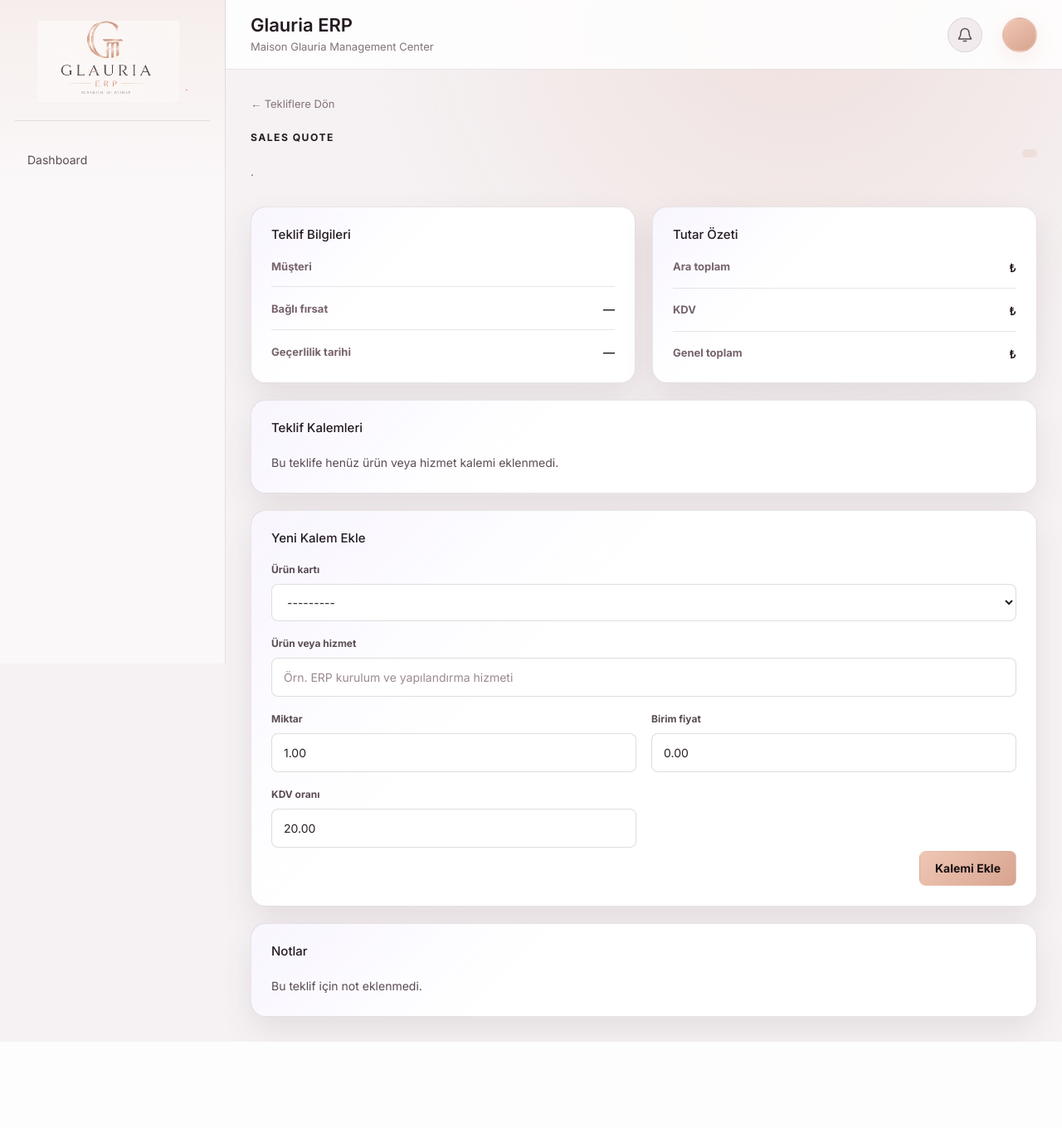
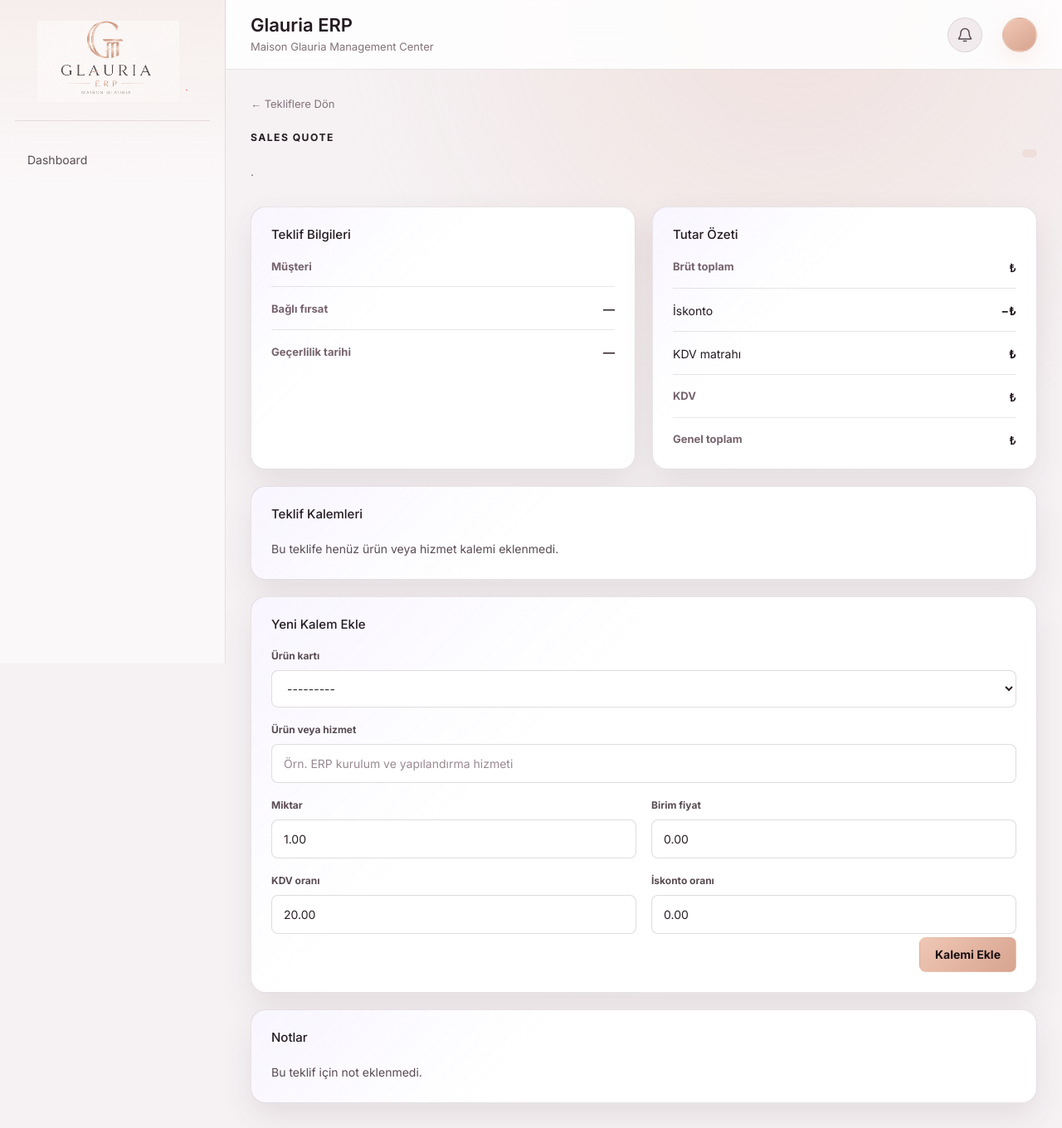
Before and after one commit to ikrabaser/glauria-erp, a Django app: template templates/sales/quote_detail.html in a window 1280 px wide. Shown: the whole page at 83% size. Before the commit the page ends 1256 px from the top, so only its background shows below. Run offline with Django 5.2, Linux system fonts and the light colour scheme; the template is opened without the code that fills it: values that come from a table or form of the project are taken from there, others are empty; parts of the project's set-up code (start-up, migrations or seed data) failed here and were passed over.

Commit message:
feat(sales): add line-level discounts to sales workflow

```diff
--- a/apps/sales/forms.py
+++ b/apps/sales/forms.py
@@ -38,6 +38,7 @@ class SalesQuoteLineForm(forms.ModelForm):
             "quantity",
             "unit_price",
             "tax_rate",
+            "discount_rate",
         ]
         widgets = {
             "description": forms.TextInput(
@@ -64,4 +65,12 @@ class SalesQuoteLineForm(forms.ModelForm):
                     "step": "0.01",
                 }
             ),
+
+            "discount_rate": forms.NumberInput(
+                attrs={
+                    "min": "0",
+                    "max": "100",
+                    "step": "0.01",
+                }
+            ),
         }
--- a/apps/sales/models.py
+++ b/apps/sales/models.py
@@ -92,6 +92,19 @@ class SalesQuote(models.Model):
         decimal_places=2,
         default=Decimal("0.00"),
         verbose_name="Ara toplam",
+    )
+    discount_amount = models.DecimalField(
+        max_digits=14,
+        decimal_places=2,
+        default=Decimal("0.00"),
+        verbose_name="İskonto tutarı",
+    )
+
+    taxable_amount = models.DecimalField(
+        max_digits=14,
+        decimal_places=2,
+        default=Decimal("0.00"),
+        verbose_name="KDV matrahı",
     )
 
     tax_amount = models.DecimalField(
@@ -219,6 +232,12 @@ class SalesQuoteLine(models.Model):
         default=Decimal("20.00"),
         verbose_name="KDV oranı",
     )
+    discount_rate = models.DecimalField(
+        max_digits=5,
+        decimal_places=2,
+        default=Decimal("0.00"),
+        verbose_name="İskonto oranı",
+    )
 
     line_order = models.PositiveIntegerField(
         default=1,
@@ -327,6 +346,19 @@ class SalesOrder(models.Model):
         default=Decimal("0.00"),
         verbose_name="Ara toplam",
     )
+    discount_amount = models.DecimalField(
+        max_digits=14,
+        decimal_places=2,
+        default=Decimal("0.00"),
+        verbose_name="İskonto tutarı",
+    )
+
+    taxable_amount = models.DecimalField(
+        max_digits=14,
+        decimal_places=2,
+        default=Decimal("0.00"),
+        verbose_name="KDV matrahı",
+    )
 
     tax_amount = models.DecimalField(
         max_digits=14,
@@ -427,6 +459,12 @@ class SalesOrderLine(models.Model):
         default=Decimal("20.00"),
         verbose_name="KDV oranı",
     )
+    discount_rate = models.DecimalField(
+        max_digits=5,
+        decimal_places=2,
+        default=Decimal("0.00"),
+        verbose_name="İskonto oranı",
+    )
 
     line_order = models.PositiveIntegerField(
         default=0,
@@ -439,17 +477,32 @@ class SalesOrderLine(models.Model):
         verbose_name_plural = "Satış sipariş kalemleri"
 
     @property
-    def subtotal(self):
+    def gross_amount(self):
         return self.quantity * self.unit_price
 
     @property
+    def discount_amount(self):
+        return (
+            self.gross_amount
+            * self.discount_rate
+            / Decimal("100")
+        )
+
+    @property
+    def subtotal(self):
+        return self.gross_amount - self.discount_amount
+
+    @property
     def tax_amount(self):
-        return self.subtotal * self.tax_rate / Decimal("100")
+        return (
+            self.subtotal
+            * self.tax_rate
+            / Decimal("100")
+        )
 
     @property
     def total_amount(self):
         return self.subtotal + self.tax_amount
-
     def __str__(self):
         return self.description
 
@@ -619,6 +672,19 @@ class Invoice(models.Model):
         default=Decimal("0.00"),
         verbose_name="Ara toplam",
     )
+    discount_amount = models.DecimalField(
+        max_digits=14,
+        decimal_places=2,
+        default=Decimal("0.00"),
+        verbose_name="İskonto tutarı",
+    )
+
+    taxable_amount = models.DecimalField(
+        max_digits=14,
+        decimal_places=2,
+        default=Decimal("0.00"),
+        verbose_name="KDV matrahı",
+    )
 
     tax_amount = models.DecimalField(
         max_digits=14,
@@ -722,6 +788,7 @@ class Invoice(models.Model):
                         quantity=line.quantity,
                         unit_price=line.unit_price,
                         tax_rate=line.tax_rate,
+                        discount_rate=line.discount_rate,
                         line_order=line.line_order,
                     )
                     for line in order.lines.all()
@@ -734,19 +801,27 @@ class Invoice(models.Model):
 
     def recalculate_totals(self):
         subtotal = Decimal("0.00")
+        discount_amount = Decimal("0.00")
+        taxable_amount = Decimal("0.00")
         tax_amount = Decimal("0.00")
 
         for line in self.lines.all():
-            subtotal += line.subtotal
+            subtotal += line.gross_amount
+            discount_amount += line.discount_amount
+            taxable_amount += line.subtotal
             tax_amount += line.tax_amount
 
         self.subtotal = subtotal
+        self.discount_amount = discount_amount
+        self.taxable_amount = taxable_amount
         self.tax_amount = tax_amount
-        self.total_amount = subtotal + tax_amount
+        self.total_amount = taxable_amount + tax_amount
 
         self.save(
             update_fields=[
                 "subtotal",
+                "discount_amount",
+                "taxable_amount",
                 "tax_amount",
                 "total_amount",
                 "updated_at",
@@ -802,6 +877,12 @@ class InvoiceLine(models.Model):
         default=Decimal("20.00"),
         verbose_name="KDV oranı",
     )
+    discount_rate = models.DecimalField(
+        max_digits=5,
+        decimal_places=2,
+        default=Decimal("0.00"),
+        verbose_name="İskonto oranı",
+    )
 
     line_order = models.PositiveIntegerField(
         default=0,
@@ -817,8 +898,20 @@ class InvoiceLine(models.Model):
         return self.description
 
     @property
+    def gross_amount(self):
+        return self.quantity * self.unit_price
+
+    @property
+    def discount_amount(self):
+        return (
+            self.gross_amount
+            * self.discount_rate
+            / Decimal("100")
+        )
+
+    @property
     def subtotal(self):
-        return self.quantity * self.unit_price
+        return self.gross_amount - self.discount_amount
 
     @property
     def tax_amount(self):
--- a/apps/sales/views.py
+++ b/apps/sales/views.py
@@ -244,6 +244,8 @@ def create_sales_order_from_quote(quote):
                 "total_amount": quote.total_amount,
                 "notes": quote.notes,
                 "owner": quote.owner,
+                "discount_amount": quote.discount_amount,
+                "taxable_amount": quote.taxable_amount,
             },
         )
 
@@ -257,6 +259,7 @@ def create_sales_order_from_quote(quote):
                         quantity=line.quantity,
                         unit_price=line.unit_price,
                         tax_rate=line.tax_rate,
+                        discount_rate=line.discount_rate,
                         line_order=index,
                     )
                     for index, line in enumerate(
--- a/templates/sales/quote_detail.html
+++ b/templates/sales/quote_detail.html
@@ -116,9 +116,19 @@
 
         <dl class="customer-detail__list">
             <div>
-                <dt>Ara toplam</dt>
+                <dt>Brüt toplam</dt>
                 <dd>₺{{ quote.subtotal|floatformat:2 }}</dd>
             </div>
+
+            <div>
+    <span>İskonto</span>
+    <strong>−₺{{ quote.discount_amount|floatformat:2 }}</strong>
+</div>
+
+<div>
+    <span>KDV matrahı</span>
+    <strong>₺{{ quote.taxable_amount|floatformat:2 }}</strong>
+</div>
 
             <div>
                 <dt>KDV</dt>
@@ -228,6 +238,14 @@
                 {{ line_form.tax_rate }}
                 {{ line_form.tax_rate.errors }}
             </div>
+
+            <div class="customer-form__field">
+                <label for="{{ line_form.discount_rate.id_for_label }}">
+                    {{ line_form.discount_rate.label }}
+                </label>
+                {{ line_form.discount_rate }}
+                {{ line_form.discount_rate.errors }}
+            </div>
         </div>
 
         <div class="customer-form__actions">
```
Also changed, not shown: templates/sales/invoice_detail.html (+15 -3 lines), templates/sales/invoice_pdf.html (+15 -3 lines), templates/sales/order_detail.html (+13 -1 lines), apps/sales/migrations/0006_invoice_discount_amount_invoice_taxable_amount_and_more.py (added).
